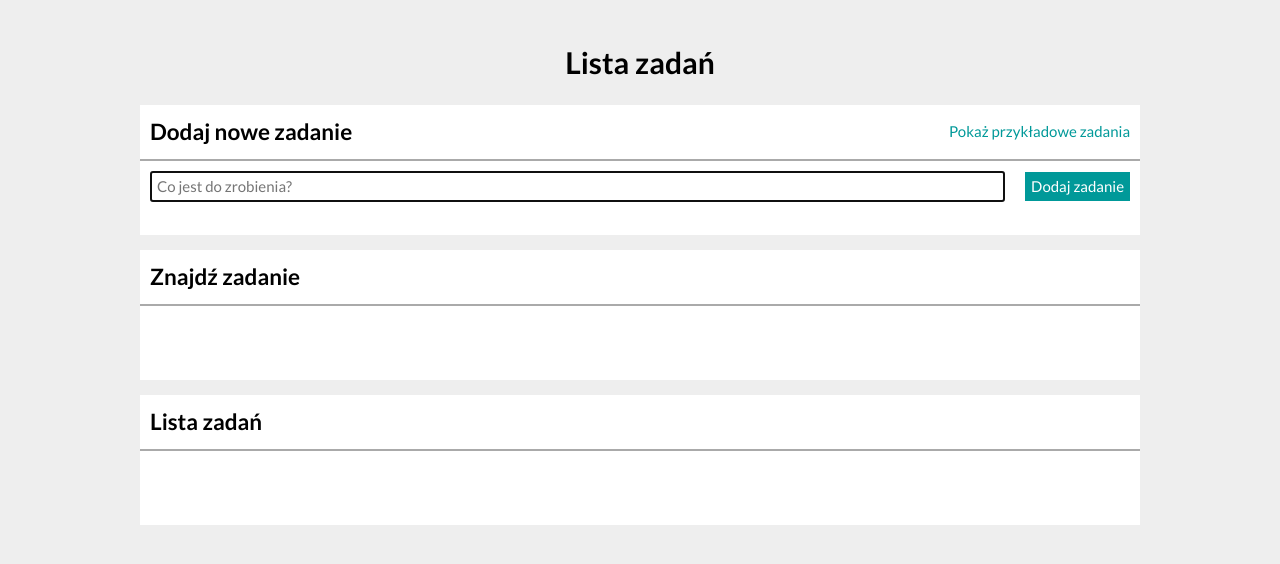
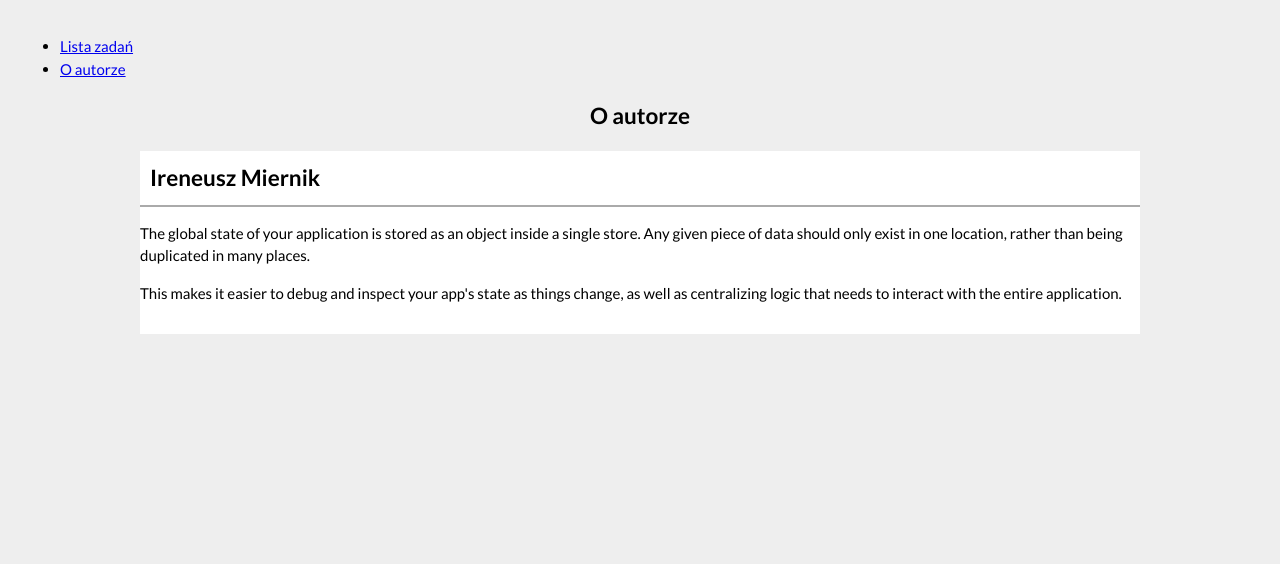
Before and after one commit to irekmiernik/tasks-list-redux, a React (Create React App) app: page /#/autor in a window 1280 px wide. Before the commit this address led to /#/zadania. Shown: the top 564 px of the page. Built offline with nearby package versions, Linux system fonts and the light colour scheme.

Commit message:
Added React-Router and pages AuthorPage, TaskPage

```diff
--- a/src/App.js
+++ b/src/App.js
@@ -1,3 +1,36 @@
-import { Main } from "./features/tasksList/Main";
+import { HashRouter, Redirect, NavLink, Switch, Route } from "react-router-dom";
+import { Tasks } from "./features/tasksList/Tasks";
+import { TaskPage } from "./features/tasksList/TaskPage";
+import { AuthorPage } from "./features/author/AuthorPage";
 
-export default function App() { return <Main /> }
+export default function App() {
+  return (
+    <HashRouter>
+      <nav>
+        <ul>
+          <li>
+            <NavLink activeClassName="act" to="/zadania">Lista zadań</NavLink>
+          </li>
+          <li>
+            <NavLink activeClassName="act" to="/autor">O autorze</NavLink>
+          </li>
+
+        </ul>
+        <Switch>
+          <Route path="/zadania/:id">
+            <TaskPage />
+          </Route>
+          <Route path="/zadania">
+            <Tasks />
+          </Route>
+          <Route path="/autor">
+            <AuthorPage />
+          </Route>
+          <Route exact path="/">
+            <Redirect to="/zadania" />
+          </Route>
+        </Switch>
+      </nav>
+    </HashRouter>
+  )
+}
--- /dev/null
+++ b/src/features/author/AuthorPage.js
@@ -0,0 +1,20 @@
+import { Header } from "../../common/Header";
+import { Section } from "../../common/Section";
+
+export const AuthorPage = () => {
+
+  return (
+    <main>
+      <Header title="O autorze" />
+      <Section title="Ireneusz Miernik" body={
+        <>
+          <p>
+            The global state of your application is stored as an object inside a single store. Any given piece of data should only exist in one location, rather than being duplicated in many places.
+          </p>
+          <p>This makes it easier to debug and inspect your app's state as things change, as well as centralizing logic that needs to interact with the entire application.
+          </p>
+        </>
+      } />
+    </main>
+  );
+};
--- /dev/null
+++ b/src/features/tasksList/TaskPage.js
@@ -0,0 +1,23 @@
+import { useParams } from 'react-router-dom/cjs/react-router-dom';
+import { Header } from '../../common/Header';
+import { Section } from '../../common/Section';
+import { useSelector } from 'react-redux';
+import { selectTaskbyId } from './tasksListSlice';
+
+export const TaskPage = () => {
+  const { id } = useParams();
+  const task = useSelector(state => selectTaskbyId(state, id));
+
+  return (
+    <main>
+      <Header title="Opis wybranego zadania" />
+      <Section
+        title={task ? task.content : "Nie znaleziono zadania."}
+        body={
+          <p>
+            <strong>Ukończono: </strong>{task.done ? "TAK" : "NIE"}
+          </p>}
+      />
+    </main>
+  );
+};
--- a/src/features/tasksList/Main.js
+++ b/src/features/tasksList/Tasks.js
@@ -5,7 +5,8 @@ import { ExampleTasksButton } from './ExampleTasksButton';
 import { HideAndAllDoneButtons } from './HideAndAllDoneButtons';
 import { TasksList } from './TasksList';
 
-export const Main = () => {
+export const Tasks = () => {
+
 
   return (
     <main>
--- a/src/features/tasksList/TasksList.js
+++ b/src/features/tasksList/TasksList.js
@@ -1,6 +1,7 @@
 import { useSelector, useDispatch } from "react-redux";
 import { setTaskDone, removeTask, selectTasksTable, selectHideDone } from "./tasksListSlice";
 import { StyledUl, StyledLi, StyledSpan, StyledButton } from "../../styled";
+import { Link } from "react-router-dom/cjs/react-router-dom";
 
 export const TasksList = () => {
     const tasksTable = useSelector(selectTasksTable);
@@ -14,7 +15,9 @@ export const TasksList = () => {
                     <StyledButton $done onClick={() => dispatch(setTaskDone(task.id))}>
                         {task.done ? "✔" : ""}
                     </StyledButton>
-                    <StyledSpan $done={task.done}>{task.content}</StyledSpan>
+                    <StyledSpan $done={task.done}>
+                        <Link to={`/zadania/${task.id}`}>{task.content}</Link>
+                    </StyledSpan>
                     <StyledButton $delete onClick={() => dispatch(removeTask(task.id))}>
                         🗑
                     </StyledButton>
--- a/src/features/tasksList/tasksListSlice.js
+++ b/src/features/tasksList/tasksListSlice.js
@@ -49,5 +49,6 @@ export const selectHideDone = state => selectState(state).hideDone;
 export const selectEmptyTasksTable = state => selectTasksTable(state).length === 0;
 export const selectEveryDone = state => selectTasksTable(state).every(({ done }) => done);
 export const selectNooneDone = state => selectTasksTable(state).every(({ done }) => !done);
+export const selectTaskbyId = (state, taskId) => selectTasksTable(state).find(({ id }) => id === taskId);
 
 export default tasksListSlice.reducer;
```
